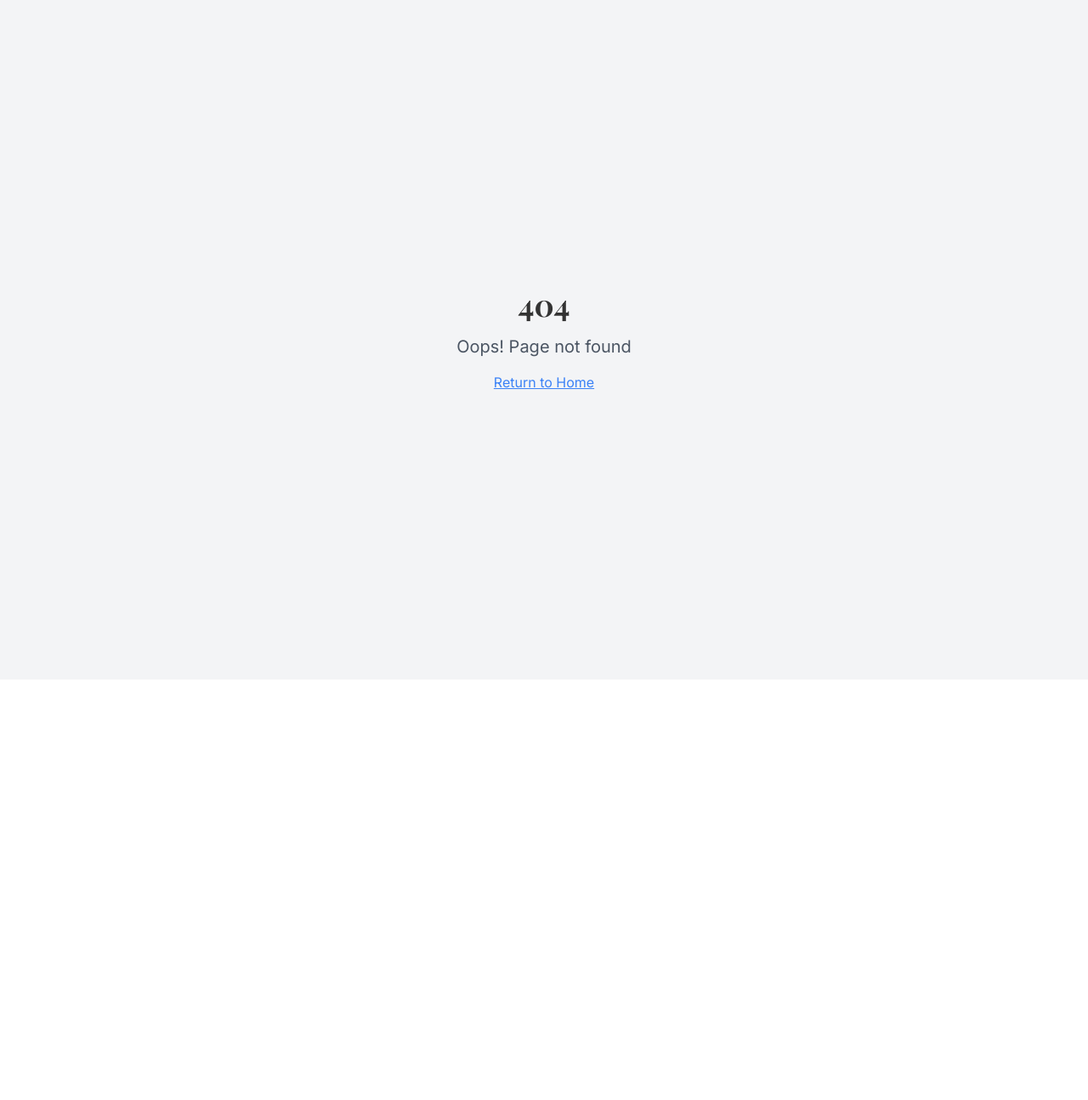
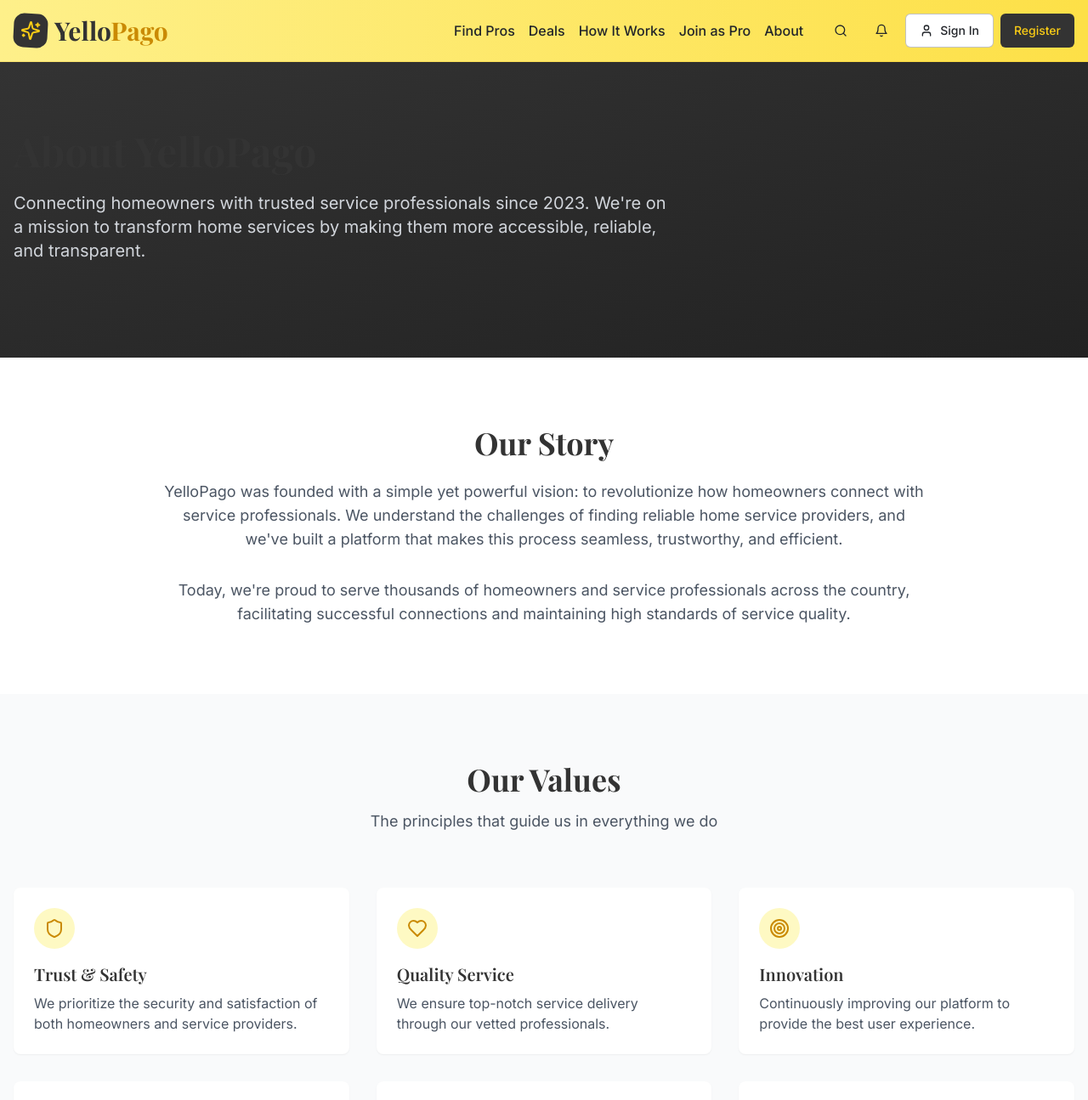
Before and after one commit to pepicek/handy-home-guide, a React (Vite) app: page /about in a window 1280 px wide. Before the commit this address had no page. Shown: the top 1295 px of the page at 85% size. Before the commit the page ends 800 px from the top, so only its background shows below. Built offline with nearby package versions, Linux system fonts and the light colour scheme.

Commit message:
Add About page
Create the About page and add it to the routing.

```diff
--- a/src/App.tsx
+++ b/src/App.tsx
@@ -6,6 +6,7 @@ import { QueryClient, QueryClientProvider } from "@tanstack/react-query";
 import { BrowserRouter, Routes, Route } from "react-router-dom";
 import Index from "./pages/Index";
 import Search from "./pages/Search";
+import About from "./pages/About";
 import NotFound from "./pages/NotFound";
 import SpecialOffersPage from "./pages/SpecialOffers";
 import HowItWorksPage from "./pages/HowItWorks";
@@ -25,7 +26,7 @@ const App = () => (
           <Route path="/special-offers" element={<SpecialOffersPage />} />
           <Route path="/how-it-works" element={<HowItWorksPage />} />
           <Route path="/providers" element={<Providers />} />
-          <Route path="/about" element={<NotFound />} />
+          <Route path="/about" element={<About />} />
           <Route path="*" element={<NotFound />} />
         </Routes>
       </BrowserRouter>
--- /dev/null
+++ b/src/pages/About.tsx
@@ -0,0 +1,155 @@
+
+import React from "react";
+import Header from "@/components/Header";
+import Footer from "@/components/Footer";
+import { Button } from "@/components/ui/button";
+import {
+  Users,
+  Target,
+  Shield,
+  Heart,
+  Award,
+  GraduationCap,
+} from "lucide-react";
+
+const About = () => {
+  const values = [
+    {
+      icon: Shield,
+      title: "Trust & Safety",
+      description: "We prioritize the security and satisfaction of both homeowners and service providers.",
+    },
+    {
+      icon: Heart,
+      title: "Quality Service",
+      description: "We ensure top-notch service delivery through our vetted professionals.",
+    },
+    {
+      icon: Target,
+      title: "Innovation",
+      description: "Continuously improving our platform to provide the best user experience.",
+    },
+    {
+      icon: GraduationCap,
+      title: "Expertise",
+      description: "Working with skilled professionals who are leaders in their fields.",
+    },
+    {
+      icon: Users,
+      title: "Community",
+      description: "Building strong relationships between homeowners and service providers.",
+    },
+    {
+      icon: Award,
+      title: "Excellence",
+      description: "Committed to maintaining high standards in every aspect of our service.",
+    },
+  ];
+
+  return (
+    <div className="flex flex-col min-h-screen">
+      <Header />
+      <main className="flex-grow">
+        {/* Hero Section */}
+        <section className="relative bg-gradient-to-br from-anthracite to-anthracite-dark text-white py-20">
+          <div className="container mx-auto px-4">
+            <div className="max-w-3xl">
+              <h1 className="text-4xl md:text-5xl font-poster font-bold mb-6">
+                About YelloPago
+              </h1>
+              <p className="text-lg md:text-xl text-gray-300 mb-8">
+                Connecting homeowners with trusted service professionals since 2023.
+                We're on a mission to transform home services by making them more
+                accessible, reliable, and transparent.
+              </p>
+            </div>
+          </div>
+        </section>
+
+        {/* Our Story Section */}
+        <section className="py-20 bg-white">
+          <div className="container mx-auto px-4">
+            <div className="max-w-4xl mx-auto text-center">
+              <h2 className="text-3xl md:text-4xl font-poster font-bold text-anthracite mb-6">
+                Our Story
+              </h2>
+              <p className="text-lg text-gray-600 mb-8">
+                YelloPago was founded with a simple yet powerful vision: to revolutionize
+                how homeowners connect with service professionals. We understand the
+                challenges of finding reliable home service providers, and we've built
+                a platform that makes this process seamless, trustworthy, and efficient.
+              </p>
+              <p className="text-lg text-gray-600">
+                Today, we're proud to serve thousands of homeowners and service
+                professionals across the country, facilitating successful connections
+                and maintaining high standards of service quality.
+              </p>
+            </div>
+          </div>
+        </section>
+
+        {/* Values Section */}
+        <section className="py-20 bg-gray-50">
+          <div className="container mx-auto px-4">
+            <div className="text-center max-w-2xl mx-auto mb-16">
+              <h2 className="text-3xl md:text-4xl font-poster font-bold text-anthracite mb-4">
+                Our Values
+              </h2>
+              <p className="text-lg text-gray-600">
+                The principles that guide us in everything we do
+              </p>
+            </div>
+
+            <div className="grid grid-cols-1 md:grid-cols-2 lg:grid-cols-3 gap-8">
+              {values.map((value, index) => (
+                <div
+                  key={index}
+                  className="bg-white p-6 rounded-lg shadow-sm hover:shadow-md transition-shadow"
+                >
+                  <div className="w-12 h-12 bg-yellow-100 rounded-full flex items-center justify-center mb-4">
+                    <value.icon className="w-6 h-6 text-yellow-600" />
+                  </div>
+                  <h3 className="text-xl font-semibold text-anthracite mb-2">
+                    {value.title}
+                  </h3>
+                  <p className="text-gray-600">{value.description}</p>
+                </div>
+              ))}
+            </div>
+          </div>
+        </section>
+
+        {/* CTA Section */}
+        <section className="py-20 bg-gradient-to-br from-yellow-300 to-yellow-100">
+          <div className="container mx-auto px-4 text-center">
+            <h2 className="text-3xl md:text-4xl font-poster font-bold text-anthracite mb-6">
+              Join Our Community
+            </h2>
+            <p className="text-lg text-anthracite/80 mb-8 max-w-2xl mx-auto">
+              Whether you're a homeowner looking for reliable services or a professional
+              ready to grow your business, we're here to help you succeed.
+            </p>
+            <div className="flex flex-col sm:flex-row gap-4 justify-center">
+              <Button
+                size="lg"
+                className="bg-anthracite hover:bg-anthracite/90 text-yellow-400"
+              >
+                Find a Pro
+              </Button>
+              <Button
+                variant="outline"
+                size="lg"
+                className="border-anthracite/30 hover:bg-yellow-500/20"
+              >
+                Become a Provider
+              </Button>
+            </div>
+          </div>
+        </section>
+      </main>
+      <Footer />
+    </div>
+  );
+};
+
+export default About;
```
